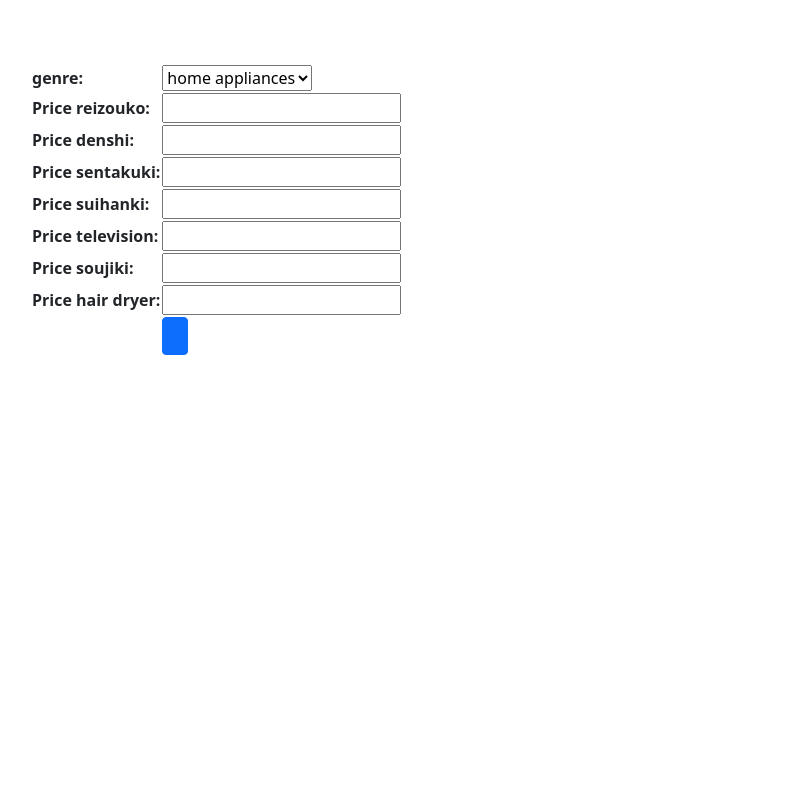
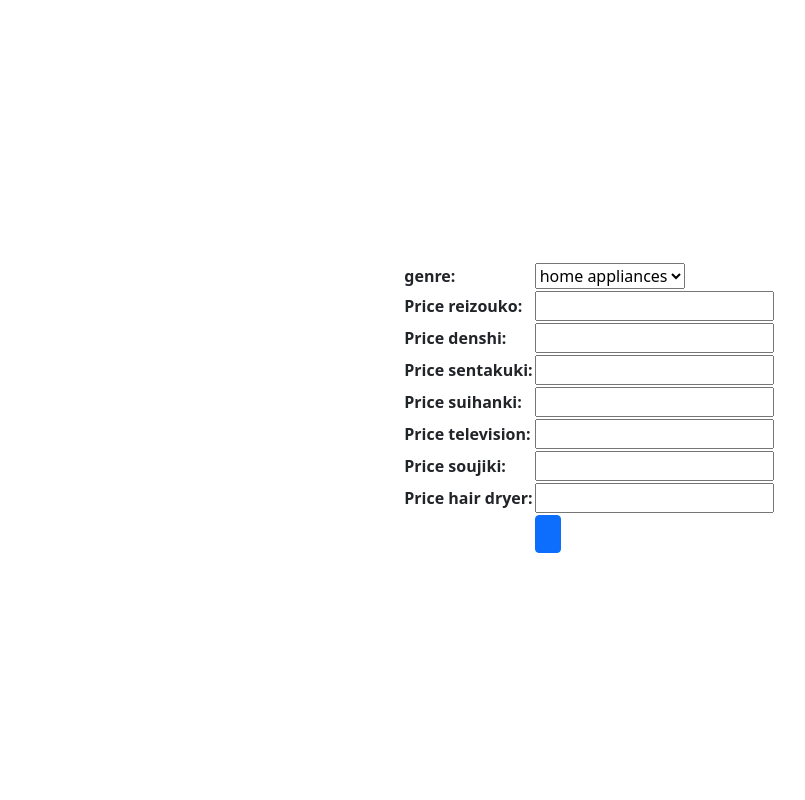
Before and after one commit to daikinakai/rakutenTech_team5, a Django app: page /myapp/ in a window 1280 px wide. Shown: the whole page, without its empty margins (51-856 px from the left). Run offline with Django 4.2, Linux system fonts and the light colour scheme.

Commit message:
画面に対しての中央寄せ

```diff
--- a/myapp/templates/myapp/base.html
+++ b/myapp/templates/myapp/base.html
@@ -10,9 +10,11 @@
     </title>
 </head>
 
-<body>
-    <h1>{% block bodyTitle %}{% endblock %}</h1>
-    {% block content %}{% endblock %}
+<body style="display: flex; justify-content: center; align-items: center; min-height: 100vh;">
+    <div>
+        <h1>{% block bodyTitle %}{% endblock %}</h1>
+        {% block content %}{% endblock %}
+    </div>
 </body>
 
 </html>
```
